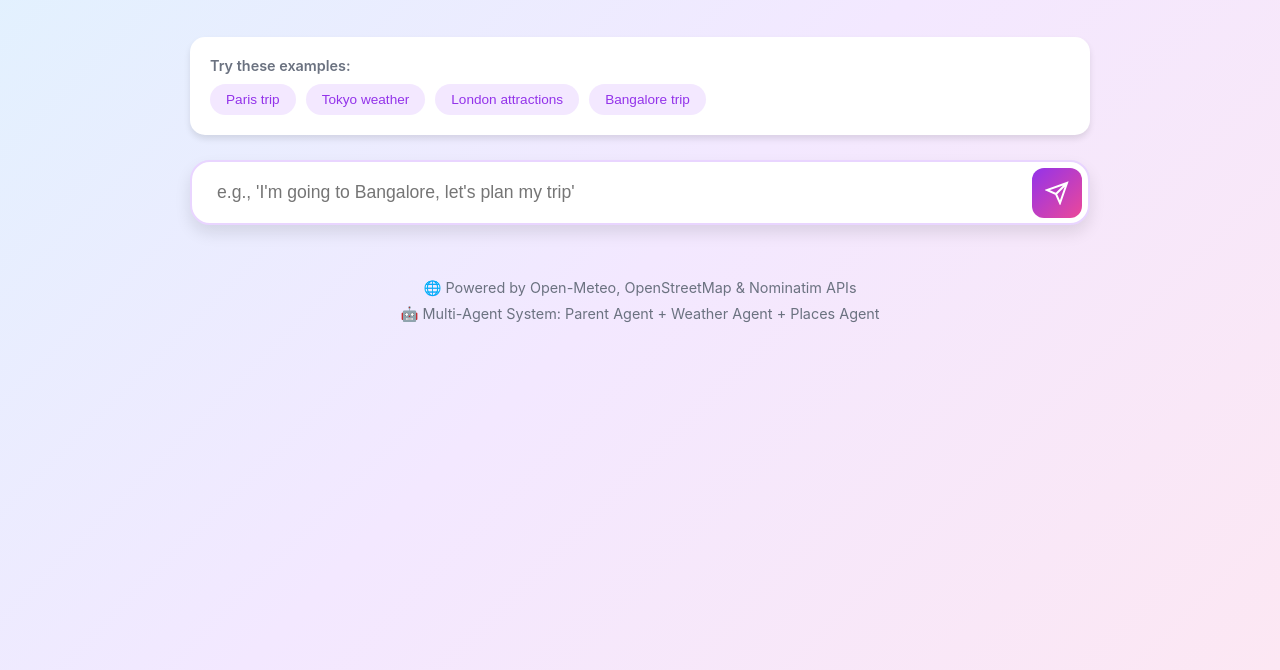
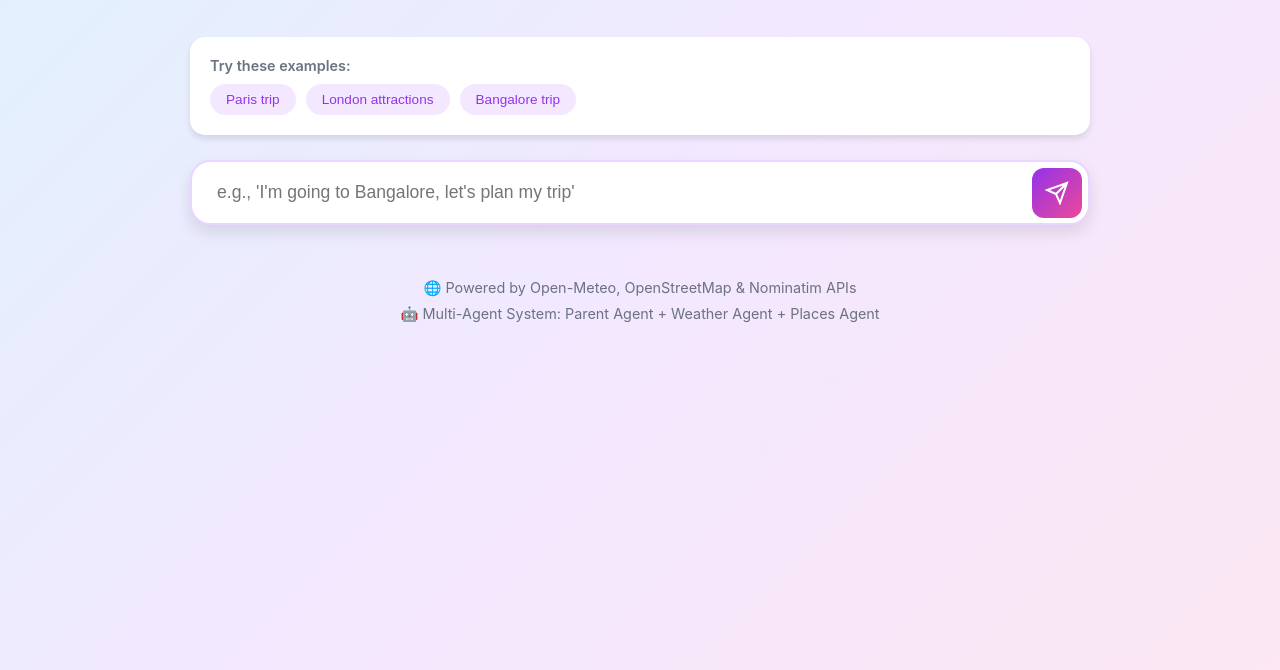
Before and after one commit to AasthaSharma1809/Inkle_Project, a plain HTML site: page index.html in a window 1280 px wide. Shown: the part 130-800 px from the top of the page. Drawn offline with Linux system fonts and the light colour scheme.

Commit message:
Update index.html

```diff
--- a/index.html
+++ b/index.html
@@ -357,7 +357,6 @@
             <p class="examples-title">Try these examples:</p>
             <div class="example-buttons">
                 <button class="example-btn" onclick="setExample('I am going to Paris, let us plan my trip')">Paris trip</button>
-                <button class="example-btn" onclick="setExample('What is the weather in Tokyo?')">Tokyo weather</button>
                 <button class="example-btn" onclick="setExample('I want to visit London, what can I see?')">London attractions</button>
                 <button class="example-btn" onclick="setExample('I am going to Bangalore, let us plan my trip')">Bangalore trip</button>
             </div>
```
